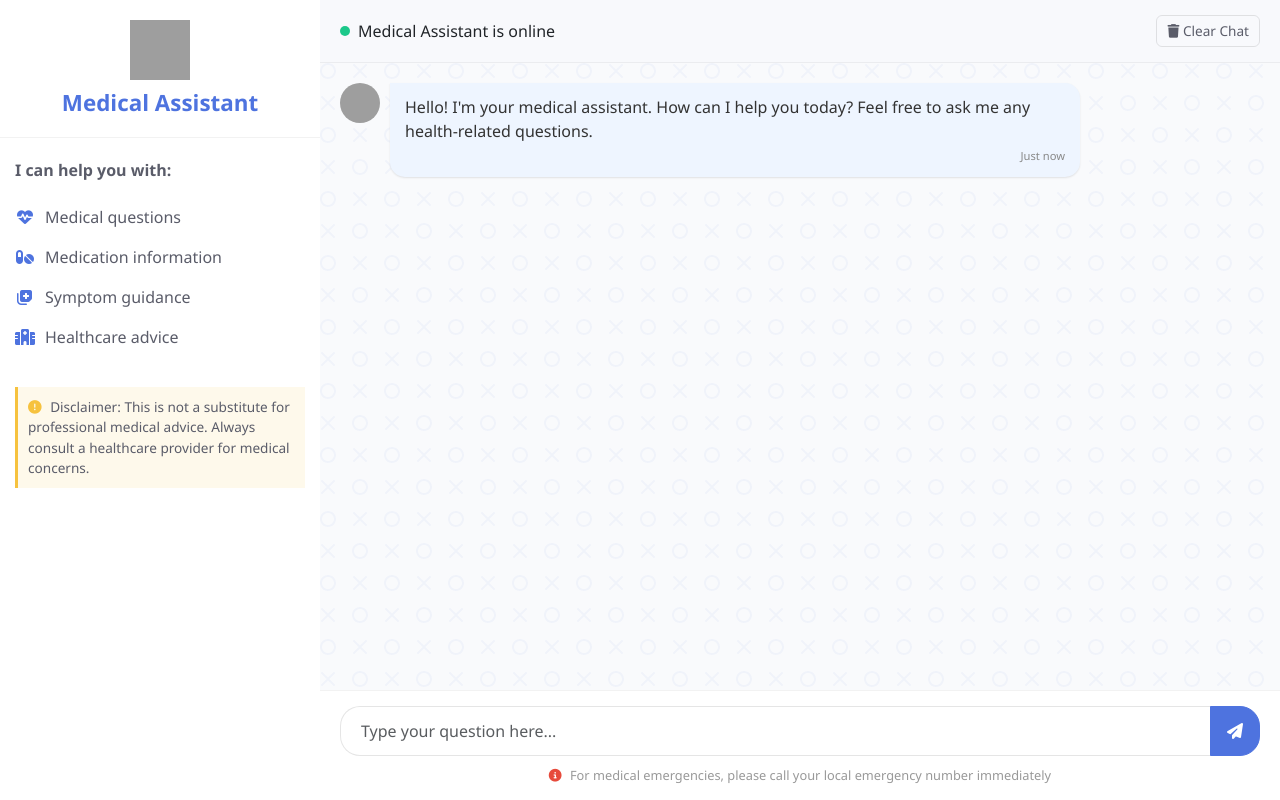
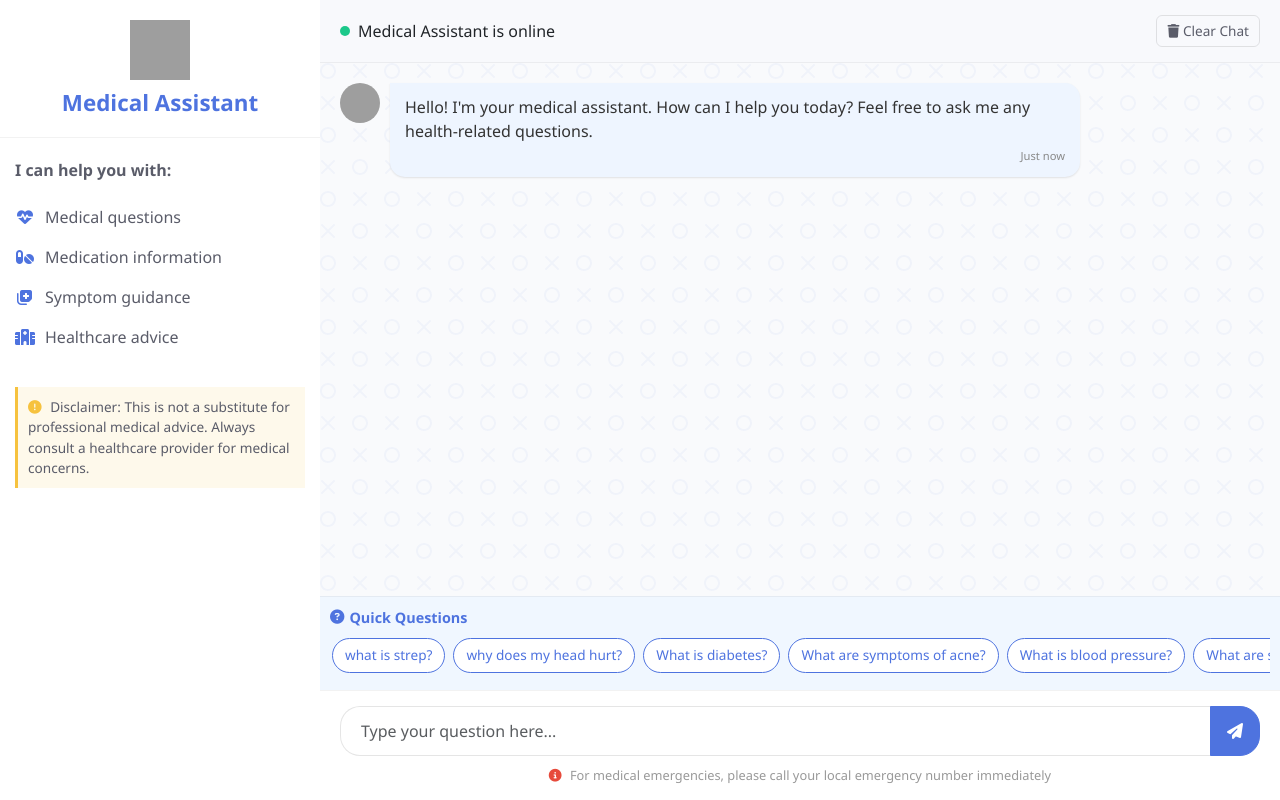
Before and after one commit to frankayubi/CS485, a Flask app: page / in a window 1280 px wide. Run offline with Flask 3, Linux system fonts and the light colour scheme; grey boxes are pictures that could not be loaded.

Commit message:
added common questions

```diff
--- a/app.py
+++ b/app.py
@@ -7,6 +7,7 @@ from langchain.chains.combine_documents import create_stuff_documents_chain
 from langchain_core.prompts import ChatPromptTemplate
 from dotenv import load_dotenv
 from src.prompt import *
+from src.question_tracker import QuestionTracker
 import os
 
 app = Flask(__name__)
@@ -20,7 +21,7 @@ os.environ["PINECONE_API_KEY"] = PINECONE_API_KEY
 os.environ["OPENAI_API_KEY"] = OPENAI_API_KEY
 
 embeddings = download_hugging_face_embeddings()
-
+tracker = QuestionTracker()  # Initialize the question tracker
 
 index_name = "medicalbot"
 
@@ -31,7 +32,6 @@ docsearch = PineconeVectorStore.from_existing_index(
 )
 
 retriever = docsearch.as_retriever(search_type="similarity", search_kwargs={"k":3})
-
 
 llm = OpenAI(temperature=0.4, max_tokens=500)
 prompt = ChatPromptTemplate.from_messages(
@@ -44,23 +44,30 @@ prompt = ChatPromptTemplate.from_messages(
 question_answer_chain = create_stuff_documents_chain(llm, prompt)
 rag_chain = create_retrieval_chain(retriever, question_answer_chain)
 
-
 @app.route("/")
 def index():
-    return render_template('chat.html')
-
+    # Get the most common user questions for the quick questions feature
+    common_questions = tracker.get_most_common()
+    return render_template('chat.html', common_questions=common_questions)
 
 @app.route("/get", methods=["GET", "POST"])
 def chat():
     msg = request.form["msg"]
-    input = msg
-    print(input)
+
+    # Track this question for future common questions
+    tracker.add_question(msg)
+
+    print(f"Processing query: {msg}")
     response = rag_chain.invoke({"input": msg})
-    print("Response : ", response["answer"])
+    print(f"Response: {response['answer']}")
+
     return str(response["answer"])
 
-
-
+@app.route("/refresh_questions", methods=["GET"])
+def refresh_questions():
+    """Endpoint to refresh the common questions without reloading the page"""
+    common_questions = tracker.get_most_common()
+    return jsonify({"questions": common_questions})
 
 if __name__ == '__main__':
     # Run this for local development
--- /dev/null
+++ b/src/question_tracker.py
@@ -0,0 +1,79 @@
+import os
+import json
+import re
+from collections import Counter
+
+class QuestionTracker:
+    def __init__(self, file_path='user_questions.json', max_questions=8):
+        self.file_path = file_path
+        self.max_questions = max_questions
+        self.questions = self._load_questions()
+
+    def _load_questions(self):
+        """Load the questions from the JSON file."""
+        if os.path.exists(self.file_path):
+            try:
+                with open(self.file_path, 'r') as f:
+                    return json.load(f)
+            except:
+                return {"questions": []}
+        else:
+            return {"questions": []}
+
+    def _save_questions(self):
+        """Save the questions to the JSON file."""
+        with open(self.file_path, 'w') as f:
+            json.dump(self.questions, f)
+
+    def add_question(self, question):
+        """Add a question to the tracker."""
+        # Clean the question
+        question = question.strip()
+
+        # Skip very short questions or commands
+        if len(question) < 10 or not question.endswith('?'):
+            return
+
+        # Add to the list
+        self.questions["questions"].append(question)
+        self._save_questions()
+
+    def get_most_common(self):
+        """Get the most commonly asked questions."""
+        # Simple similarity check - group questions that are nearly identical
+        cleaned_questions = []
+
+        for q in self.questions["questions"]:
+            # Only include questions (ends with ?)
+            if q.endswith('?'):
+                # Clean up question for comparison
+                cleaned = re.sub(r'[^\w\s\?]', '', q.lower())
+                cleaned_questions.append(cleaned)
+
+        # Count occurrences
+        counter = Counter(cleaned_questions)
+
+        # Get the most common questions
+        common_questions = [q for q, _ in counter.most_common(self.max_questions)]
+
+        # If we don't have enough questions yet, add some defaults
+        if len(common_questions) < self.max_questions:
+            defaults = [
+                "What is diabetes?",
+                "What are symptoms of acne?",
+                "What is blood pressure?",
+                "What are symptoms of fever?",
+                "What is asthma?",
+                "What are symptoms of allergy?",
+                "What is depression?",
+                "What are symptoms of anxiety?"
+            ]
+
+            # Add defaults that aren't already in our list
+            for q in defaults:
+                if len(common_questions) >= self.max_questions:
+                    break
+                if q not in common_questions:
+                    common_questions.append(q)
+
+        return common_questions[:self.max_questions]
--- a/static/styles.css
+++ b/static/styles.css
@@ -324,3 +324,85 @@ body, html {
         padding: 10px;
     }
 }
+/* Add these styles to your existing styles.css file */
+
+/* Common Questions Section */
+.common-questions-container {
+    background-color: #f0f7ff;
+    border-top: 1px solid rgba(0, 0, 0, 0.05);
+    padding: 10px;
+}
+
+.common-questions-header {
+    color: var(--primary-color);
+    font-size: 0.9rem;
+    font-weight: 600;
+    margin-bottom: 8px;
+    display: flex;
+    align-items: center;
+}
+
+.common-questions-header i {
+    margin-right: 5px;
+}
+
+.common-questions-scroll {
+    overflow-x: auto;
+    white-space: nowrap;
+    padding-bottom: 5px;
+}
+
+.common-questions-buttons {
+    display: inline-flex;
+    gap: 8px;
+    padding: 2px;
+}
+
+.question-btn {
+    border: 1px solid var(--primary-color);
+    background-color: white;
+    color: var(--primary-color);
+    font-size: 0.85rem;
+    padding: 6px 12px;
+    border-radius: 20px;
+    cursor: pointer;
+    transition: all 0.2s ease;
+    white-space: nowrap;
+}
+
+.question-btn:hover {
+    background-color: var(--primary-color);
+    color: white;
+}
+
+/* Custom scrollbar for the questions container */
+.common-questions-scroll::-webkit-scrollbar {
+    height: 4px;
+}
+
+.common-questions-scroll::-webkit-scrollbar-track {
+    background: #f1f1f1;
+    border-radius: 10px;
+}
+
+.common-questions-scroll::-webkit-scrollbar-thumb {
+    background: var(--primary-color);
+    border-radius: 10px;
+}
+
+/* Adjust the chat container height to accommodate the questions section */
+.chat-messages {
+    height: calc(100vh - 220px);
+}
+
+/* Responsive adjustments */
+@media (max-width: 768px) {
+    .question-btn {
+        font-size: 0.8rem;
+        padding: 5px 10px;
+    }
+
+    .chat-messages {
+        height: calc(100vh - 210px);
+    }
+}
--- a/templates/chat.html
+++ b/templates/chat.html
@@ -50,6 +50,21 @@
                         </div>
                     </div>
                 </div>
+
+                <!-- Common Questions Section -->
+                <div class="common-questions-container">
+                    <div class="common-questions-header">
+                        <i class="fas fa-question-circle"></i> Quick Questions
+                    </div>
+                    <div class="common-questions-scroll">
+                        <div class="common-questions-buttons">
+                            {% for question in common_questions %}
+                                <button class="question-btn">{{ question }}</button>
+                            {% endfor %}
+                        </div>
+                    </div>
+                </div>
+
                 <div class="chat-input">
                     <form id="messageArea" class="input-group">
                         <input type="text" id="text" name="msg" placeholder="Type your question here..." autocomplete="off" class="form-control" required>
@@ -74,6 +89,14 @@
                 const date = new Date();
                 return date.toLocaleTimeString([], { hour: '2-digit', minute: '2-digit' });
             }
+
+            // Handle Quick Questions buttons
+            $(".question-btn").on("click", function() {
+                const questionText = $(this).text();
+                $("#text").val(questionText);
+                // Auto-submit the form
+                $("#messageArea").submit();
+            });
 
             // Handle message submission
             $("#messageArea").on("submit", function(event) {
@@ -166,6 +189,44 @@
                 `;
                 $("#messageFormeight").append(welcomeHtml);
             });
+
+            // Function to refresh the common questions
+            function refreshCommonQuestions() {
+                $.ajax({
+                    url: "/refresh_questions",
+                    type: "GET",
+                    success: function(data) {
+                        if (data.questions && data.questions.length > 0) {
+                            // Clear existing buttons
+                            $(".common-questions-buttons").empty();
+
+                            // Add new buttons
+                            data.questions.forEach(function(question) {
+                                $(".common-questions-buttons").append(
+                                    `<button class="question-btn">${question}</button>`
+                                );
+                            });
+
+                            // Reattach click handlers
+                            $(".question-btn").off('click').on("click", function() {
+                                const questionText = $(this).text();
+                                $("#text").val(questionText);
+                                // Auto-submit the form
+                                $("#messageArea").submit();
+                            });
+                        }
+                    },
+                    error: function(error) {
+                        console.log("Error refreshing questions:", error);
+                    }
+                });
+            }
+
+            // Refresh questions every 5 minutes (adjust as needed)
+            setInterval(refreshCommonQuestions, 5 * 60 * 1000);
+
+            // Also refresh when the page loads
+            setTimeout(refreshCommonQuestions, 1000);
         });
     </script>
 </body>
--- /dev/null
+++ b/user_questions.json
@@ -0,0 +1 @@
+{"questions": ["what is strep?", "what is strep?", "why does my head hurt?", "why does my head hurt?"]}
```
